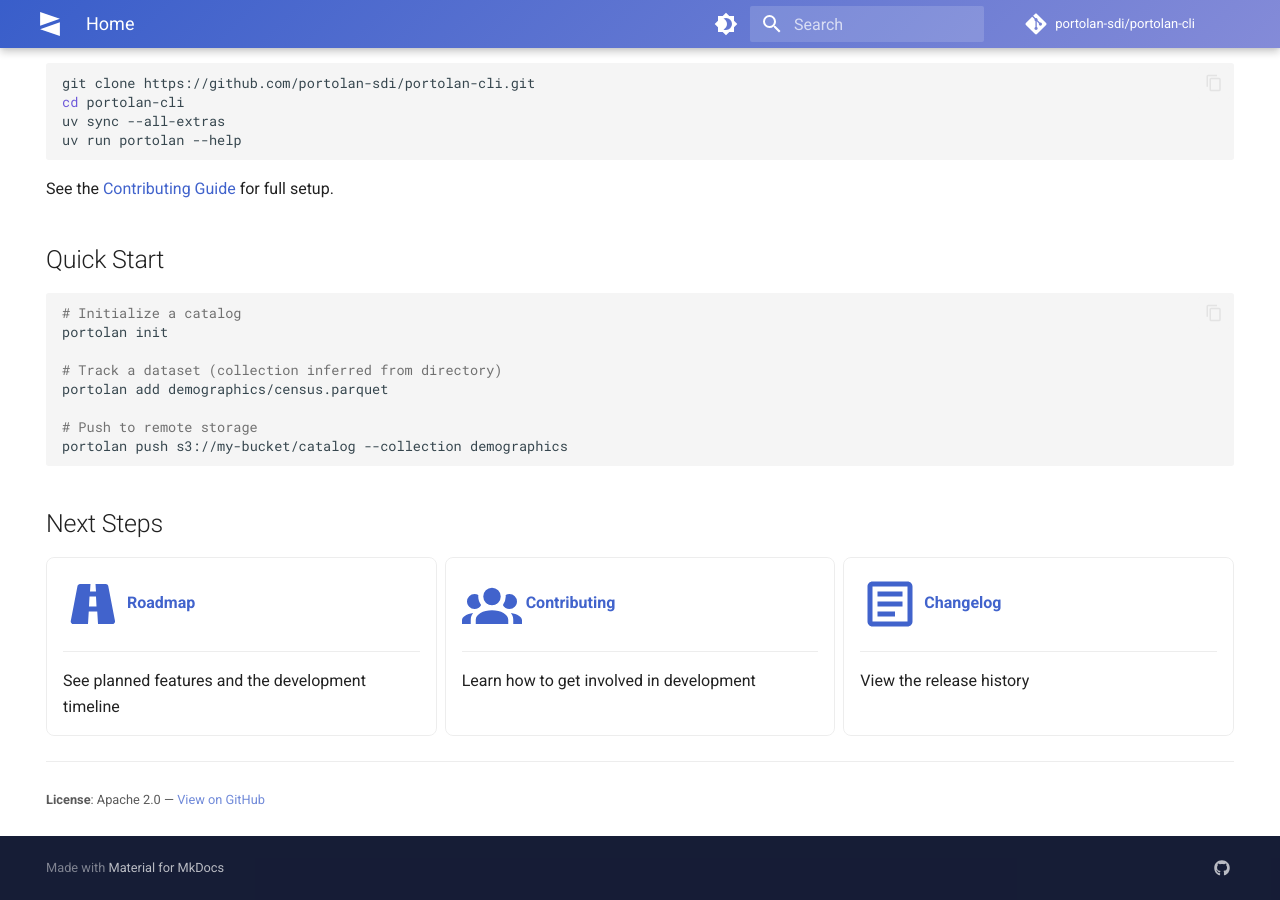
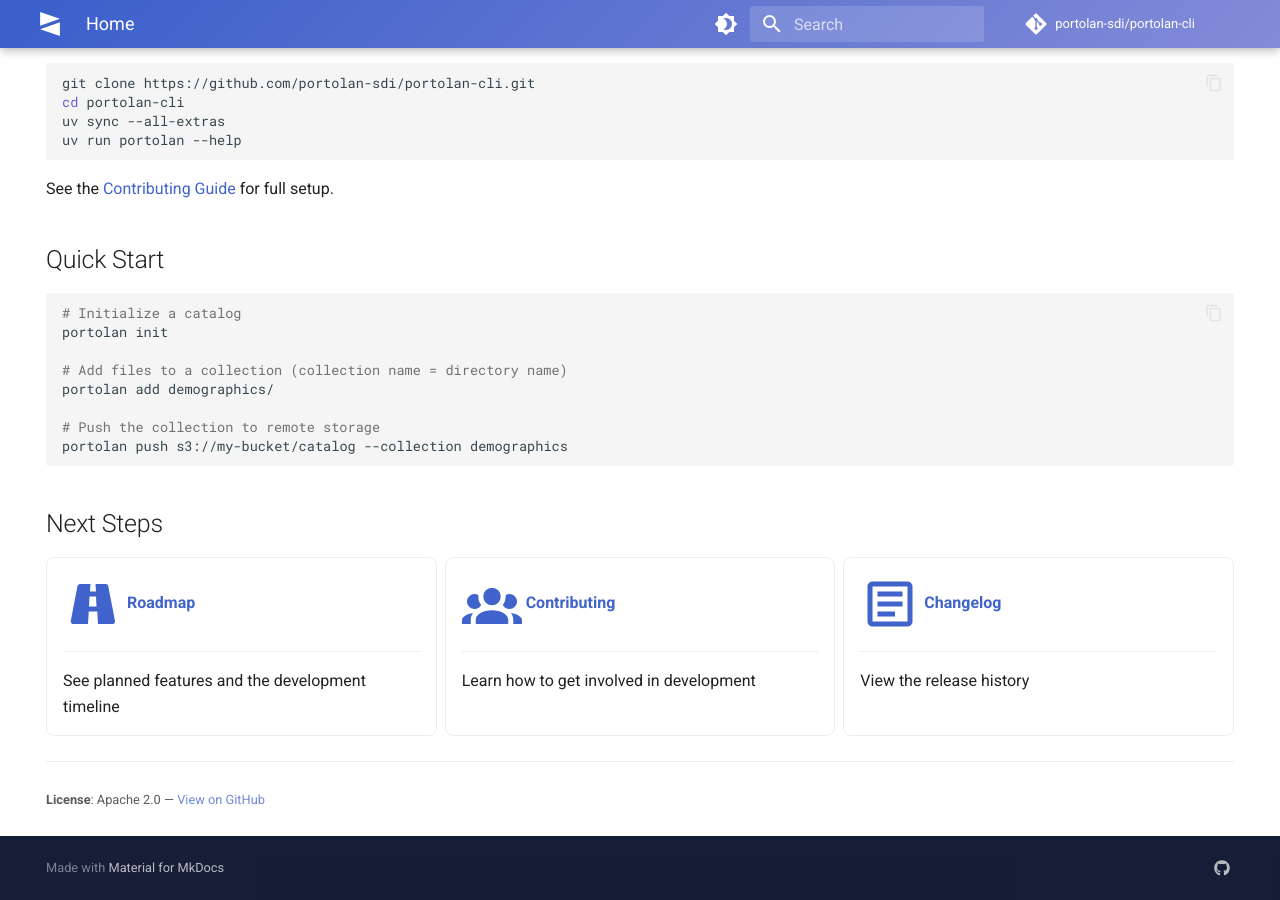
Before and after one commit to portolan-sdi/portolan-cli, an MkDocs documentation site: the page built from docs/index.md, in a window 1280 px wide and 900 px high, scrolled down 1937 px. Built offline with MkDocs 1.6.1 and Material for MkDocs 9.7.7, drawn with Linux system fonts in a browser that asks for light colours; comment, search, counter and statistics services are not loaded.

Commit message:
docs: enforce STAC terminology and fix add examples
- CLAUDE.md: Add enforced terminology section (catalog/collection/item/asset)
- README: Change example from single file to directory (realistic usage)
- docs/index.md: Same fix
- architecture.md: Replace "dataset" with STAC terms throughout

The term "dataset" is ambiguous and not part of STAC spec. Use:
- Collection = group of related items
- Item = single spatiotemporal entity
- Asset = actual data file

Co-Authored-By: Claude Opus 4.5 <noreply@anthropic.com>

````diff
--- a/docs/index.md
+++ b/docs/index.md
@@ -131,10 +131,10 @@ See the [Contributing Guide](contributing.md) for full setup.
 # Initialize a catalog
 portolan init
 
-# Track a dataset (collection inferred from directory)
-portolan add demographics/census.parquet
+# Add files to a collection (collection name = directory name)
+portolan add demographics/
 
-# Push to remote storage
+# Push the collection to remote storage
 portolan push s3://my-bucket/catalog --collection demographics
 ```
 
````
Also changed, not shown: CLAUDE.md (+16 -0 lines), README.md (+5 -5 lines), context/architecture.md (+7 -7 lines).
